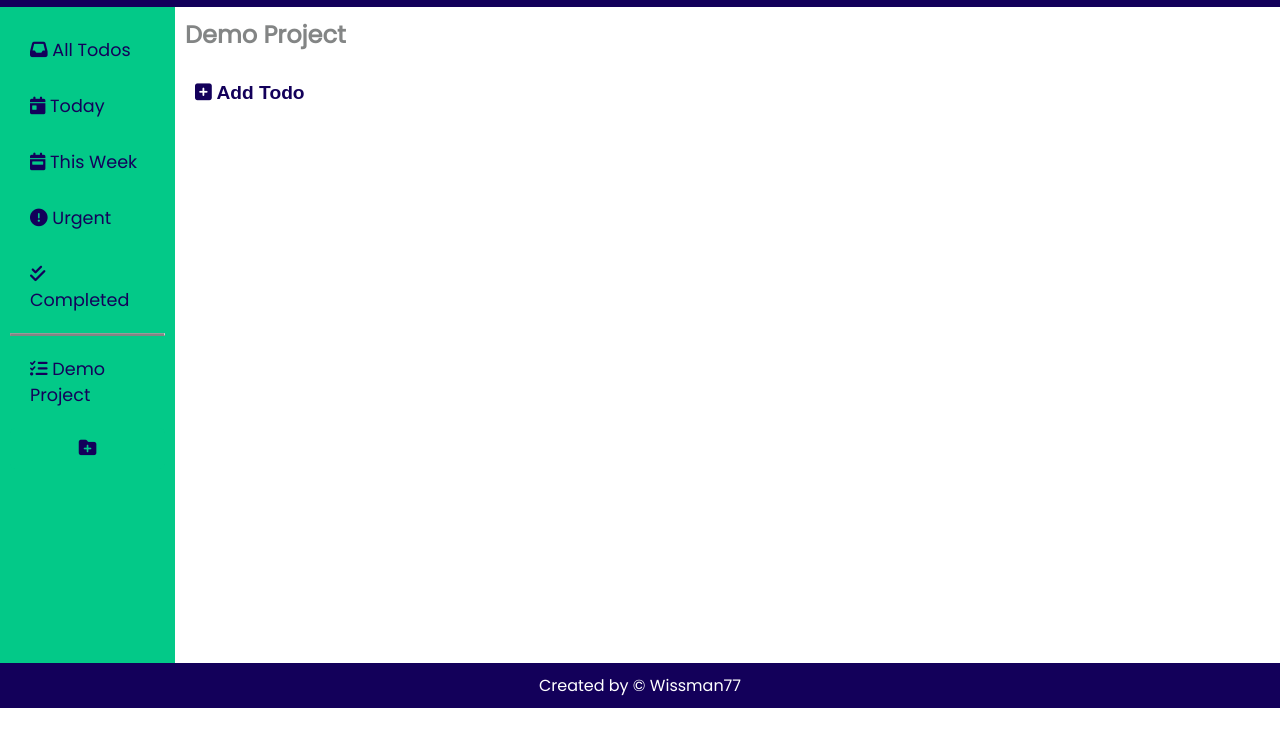
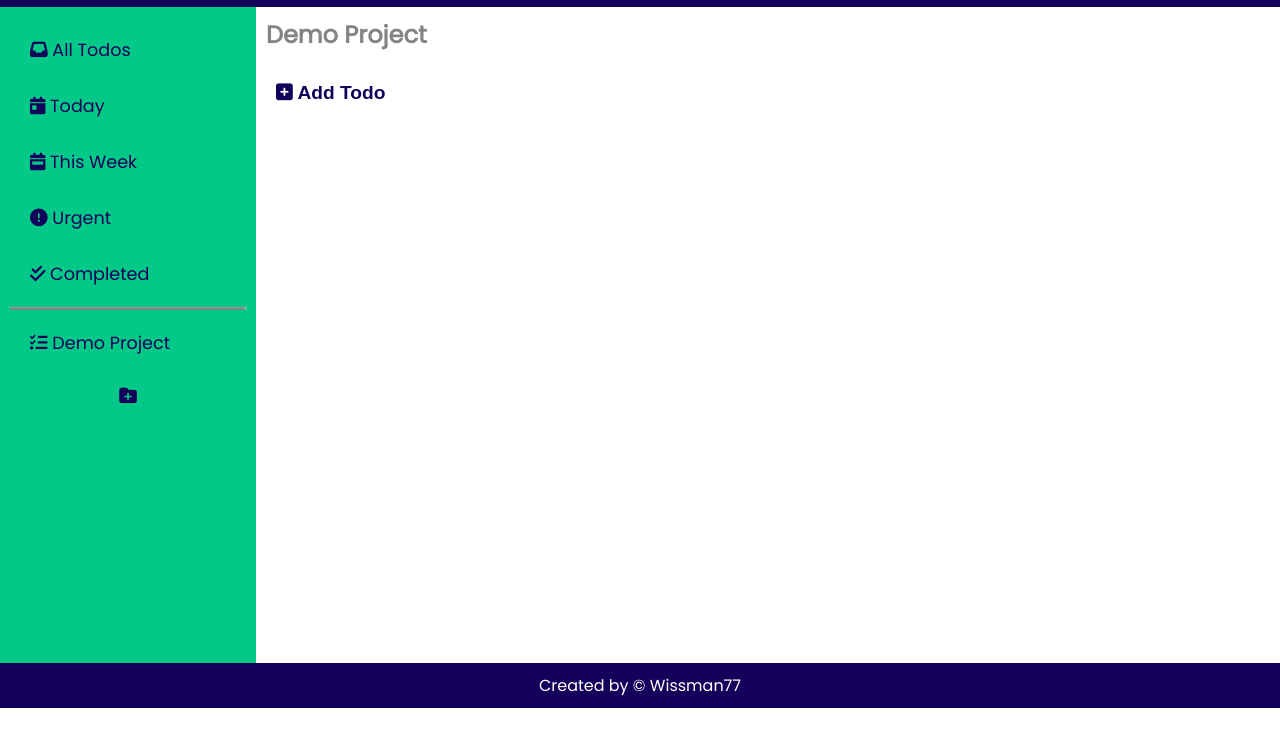
Before and after one commit to wissman77/todo-list, a website built with webpack: page dist/index.html in a window 1280 px wide. Shown: the part 61-800 px from the top of the page. Built offline with nearby package versions, Linux system fonts and the light colour scheme.

Commit message:
change width of ul

```diff
--- a/src/styles.css
+++ b/src/styles.css
@@ -41,6 +41,7 @@ header {
   background: var(--bg-secondary-color);
   padding: 10px;
   min-height: 82vh;
+  min-width: 20vw;
 }
 
 .menu ul {
```
